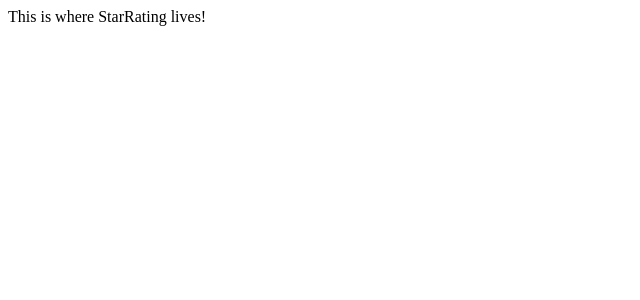
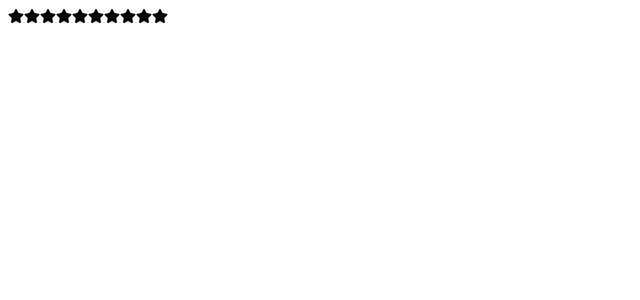
Before and after one commit to Nellie7190/mult-resource-proj, a React (Create React App) app: page /star-rating in a window 1280 px wide. Shown: the top 300 px of the page, without its empty margins (0-640 px from the left). Built offline with nearby package versions, Linux system fonts and the light colour scheme.

Commit message:
have 10 stars and passing props and mapped to page

```diff
--- a/package.json
+++ b/package.json
@@ -8,6 +8,7 @@
     "@testing-library/user-event": "^13.5.0",
     "react": "^18.2.0",
     "react-dom": "^18.2.0",
+    "react-icons": "^5.0.1",
     "react-router-dom": "^6.22.0",
     "react-scripts": "5.0.1",
     "web-vitals": "^2.1.4"
--- a/src/App.js
+++ b/src/App.js
@@ -13,7 +13,7 @@ function App() {
         <Route path='/' element={<Directory />}></Route>
         < Route path= "/accordion" element={< Accordion />} />
         < Route path= "/color-generator" element={< ColorGenerator />} />
-        < Route path= "/star-rating" element={< StarRating />} />
+        < Route path= "/star-rating" element={< StarRating starNum={10}/>} />
       </Routes>
     </>
   );
--- a/src/Components/StarRating.jsx
+++ b/src/Components/StarRating.jsx
@@ -1,8 +1,18 @@
 import React from 'react'
+// using react-icons
+import { FaStar } from 'react-icons/fa'
 
-const StarRating = () => {
+// default if starNum not passed through props
+const StarRating = ({starNum = 5}) => {
+    console.log(starNum)
   return (
-<div>This is where StarRating lives!</div>
+<div>
+    {
+        [...Array(starNum)].map((_, index) =>
+            <FaStar key={index}/>
+        )
+    }
+</div>
   )
 }
 
```
